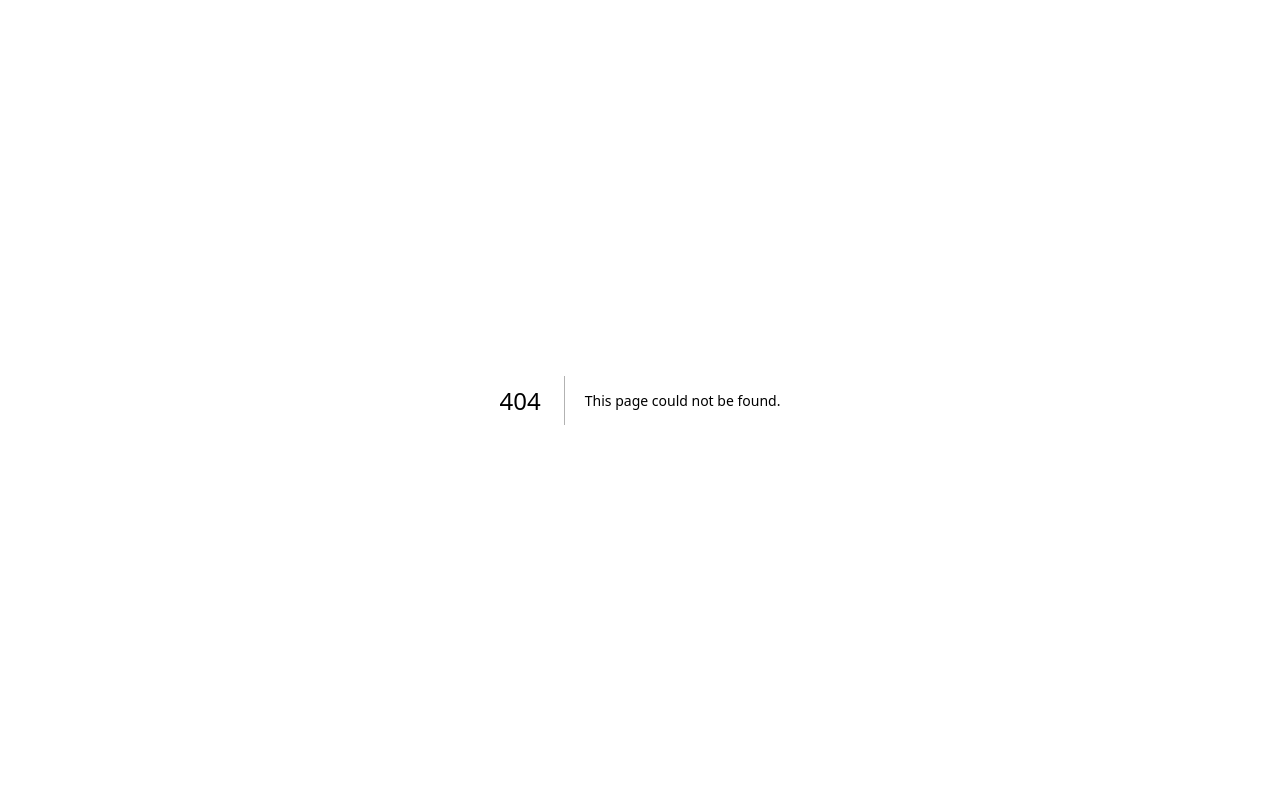
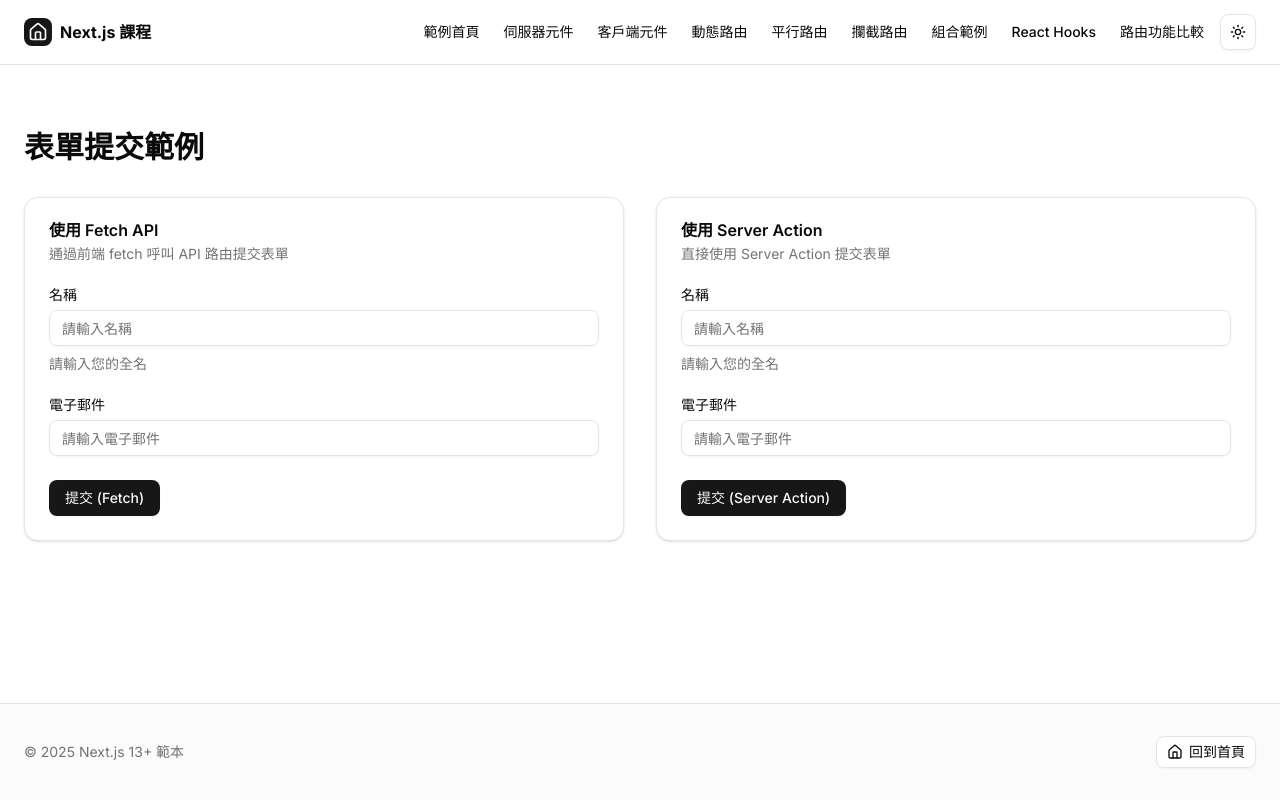
Before and after one commit to sao-coding/nextjs-template, a Next.js app: page /examples/form in a window 1280 px wide. Before the commit this address had no page. Built offline with nearby package versions, Linux system fonts and the light colour scheme.

Commit message:
feat: 新增表單範例與驗證結構，支援 Fetch API 與 Server Action 提交

```diff
--- a/package.json
+++ b/package.json
@@ -36,6 +36,7 @@
     "motion": "^12.12.1",
     "next": "15.3.2",
     "next-themes": "^0.4.6",
+    "nuqs": "^2.4.3",
     "react": "^19.1.0",
     "react-dom": "^19.1.0",
     "react-error-boundary": "^6.0.0",
--- a/src/app/examples/form-example/page.tsx
+++ b/src/app/examples/form/page.tsx
@@ -3,7 +3,6 @@
 import { useState } from 'react'
 import { useForm } from 'react-hook-form'
 import { toast } from 'sonner'
-import * as z from 'zod'
 
 import { submitFormAction } from '@/actions/formActions'
 import { Button } from '@/components/ui/button'
@@ -18,20 +17,15 @@ import {
   FormMessage
 } from '@/components/ui/form'
 import { Input } from '@/components/ui/input'
+import { formSchema, FormValues } from '@/schemas/formSchema'
 import { zodResolver } from '@hookform/resolvers/zod'
-
-// 表單驗證結構
-const formSchema = z.object({
-  name: z.string().min(2, { message: '名稱至少需要2個字元' }),
-  email: z.string().email({ message: '請輸入有效的電子郵件' })
-})
 
 export default function FormExample() {
   const [isLoading, setIsLoading] = useState(false)
   const [isActionLoading, setIsActionLoading] = useState(false)
 
   // 使用 fetch 的表單
-  const form = useForm<z.infer<typeof formSchema>>({
+  const form = useForm<FormValues>({
     resolver: zodResolver(formSchema),
     defaultValues: {
       name: '',
@@ -40,7 +34,7 @@ export default function FormExample() {
   })
 
   // 使用 Server Action 的表單
-  const actionForm = useForm<z.infer<typeof formSchema>>({
+  const actionForm = useForm<FormValues>({
     resolver: zodResolver(formSchema),
     defaultValues: {
       name: '',
@@ -49,7 +43,7 @@ export default function FormExample() {
   })
 
   // 處理 fetch 表單提交
-  async function onSubmit(values: z.infer<typeof formSchema>) {
+  async function onSubmit(values: FormValues) {
     setIsLoading(true)
     try {
       const response = await fetch('/api/submit-form', {
@@ -88,7 +82,7 @@ export default function FormExample() {
   }
 
   // 處理 Server Action 表單提交
-  async function onActionSubmit(values: z.infer<typeof formSchema>) {
+  async function onActionSubmit(values: FormValues) {
     setIsActionLoading(true)
     try {
       // 將表單數據轉為 FormData
--- /dev/null
+++ b/src/schemas/formSchema.ts
@@ -0,0 +1,9 @@
+import * as z from 'zod'
+
+// 表單驗證結構
+export const formSchema = z.object({
+  name: z.string().min(2, { message: '名稱至少需要2個字元' }),
+  email: z.string().email({ message: '請輸入有效的電子郵件' })
+})
+
+export type FormValues = z.infer<typeof formSchema>
```
Also changed, not shown: src/schemas/test.ts (added), 1 other file (tests, documents, lock files or other folders).
